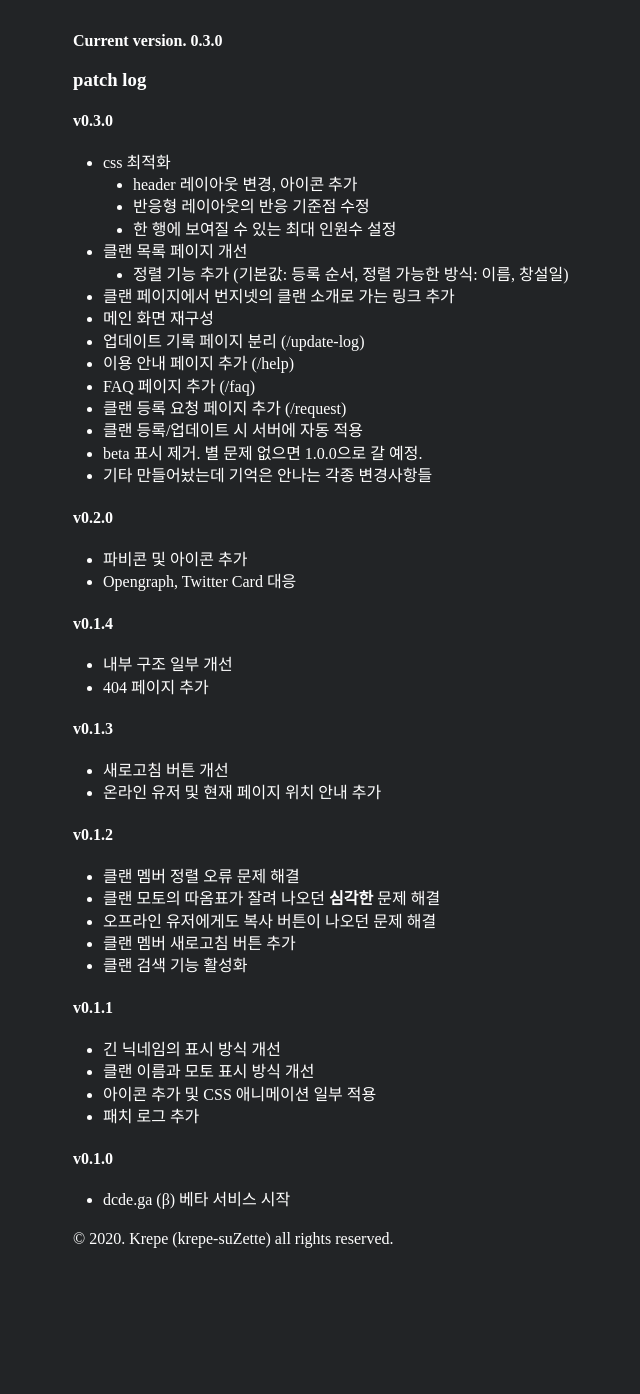
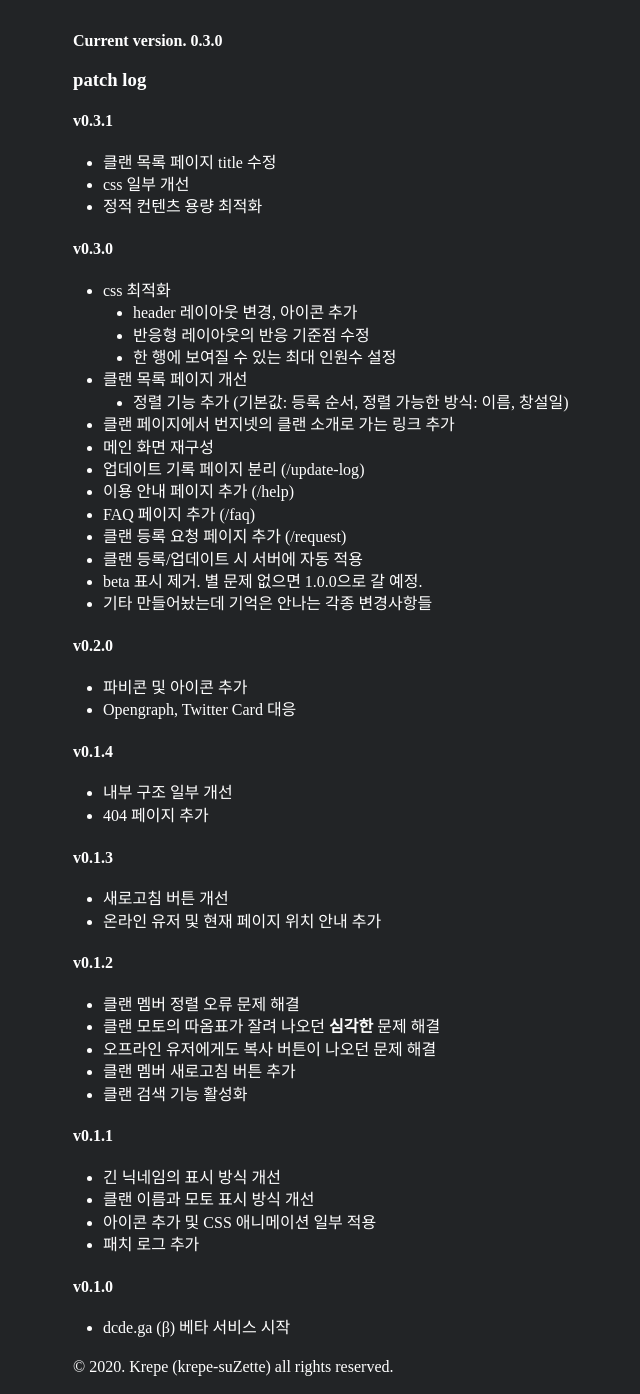
Before and after one commit to krepe-suZette/dega.kr, a Flask app: page /update-log in a window 1280 px wide. Shown: the part 56-1450 px from the top of the page, without its empty margins (119-759 px from the left). Before the commit the page ends 1304 px from the top, so only its background shows below. Run offline with Flask 2, Linux system fonts and the light colour scheme; parts of the project's set-up code (start-up, migrations or seed data) failed here and were passed over.

Commit message:
:bookmark: v0.3.1

```diff
--- a/templates/update-log.html
+++ b/templates/update-log.html
@@ -11,6 +11,12 @@
 <div class="update-log">
   <strong>Current version. 0.3.0</strong>
   <h3>patch log</h3>
+  <h4>v0.3.1</h4>
+  <ul>
+    <li>클랜 목록 페이지 title 수정</li>
+    <li>css 일부 개선</li>
+    <li>정적 컨텐츠 용량 최적화</li>
+  </ul>
   <h4>v0.3.0</h4>
   <ul>
     <li>css 최적화
```
